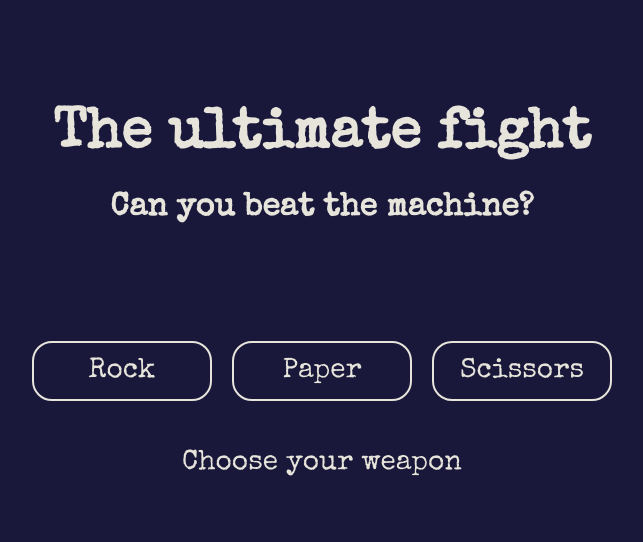
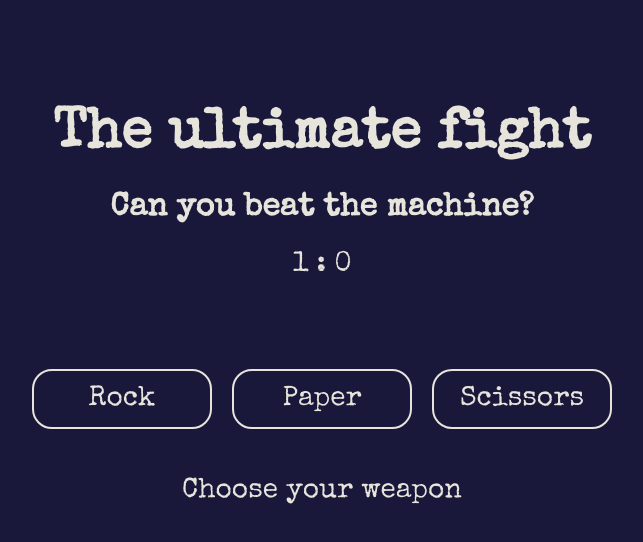
Before and after one commit to Thomsn1337/odin-rock-paper-scissors, a plain HTML site: page index.html in a window 1280 px wide. Both pictures are taken after a click on the button "Rock". Shown: the whole page, without its empty margins (318-961 px from the left). Drawn offline with nearby package versions, Linux system fonts and the light colour scheme.

Commit message:
Refactor winner declaration and implement score panel

```diff
--- a/index.html
+++ b/index.html
@@ -11,7 +11,7 @@
     <header>
       <h1>The ultimate fight</h1>
       <h2>Can you beat the machine?</h2>
-      <div class="score hidden"><span>0</span> : <span>0</span></div>
+      <div class="score hidden"><span id="player-score">0</span> : <span id="computer-score">0</span></div>
     </header>
     <main>
       <div class="buttons">
--- a/src/index.js
+++ b/src/index.js
@@ -1,64 +1,58 @@
 const CHOICES = ["rock", "paper", "scissors"];
+let playerPoints = 0;
+let computerPoints = 0;
+
+const scorePanel = document.querySelector(".score");
+const playerScoreText = document.querySelector("#player-score");
+const computerScoreText = document.querySelector("#computer-score");
 
 function getComputerChoice() {
   const randomNum = Math.floor(Math.random() * CHOICES.length);
   return CHOICES[randomNum];
-};
+}
 
 function getPlayerChoice(button) {
   return button.id;
 }
 
+function declareWinner(playerChoice, computerChoice) {
+  if (playerChoice === computerChoice) return "Tie";
+  else if (
+    (playerChoice === "paper" && computerChoice === "rock") ||
+    (playerChoice === "scissors" && computerChoice === "paper") ||
+    (playerChoice === "rock" && computerChoice === "scissors")
+  )
+    return "Player";
+  else return "Computer";
+}
+
+function updateScore(winner) {
+  if (winner === "Player") {
+    playerPoints++;
+    playerScoreText.textContent = playerPoints;
+    return;
+  } else if (winner === "Computer") {
+    computerScoreText.textContent = computerPoints;
+    computerPoints++;
+    return;
+  } else return;
+}
+
 function playGame() {
+  if (scorePanel.classList.contains("hidden")) {
+    scorePanel.classList.remove("hidden");
+  }
+
   const playerChoice = getPlayerChoice(this);
   const computerChoice = getComputerChoice();
+  const winner = declareWinner(playerChoice, computerChoice);
 
-  console.log(playerChoice);
-  console.log(computerChoice);
+  updateScore(winner);
+  if (playerPoints === 5 || computerPoints === 5) {
+    if (playerPoints > computerPoints) console.log("Player wins");
+    else console.log("Computer wins");
+  }
 }
-
-// const game = () => {
-//   let playerPoints = 0;
-//   let computerPoints = 0;
-
-//   while (true) {
-//     let playerChoice = getPlayerChoice();
-//     let computerChoice = getComputerChoice();
-
-//     let winner = decideWinner(computerChoice, playerChoice);
-//     if (winner === "player") {
-//       playerPoints++;
-//       alert(
-//         `Player won!\nPlayer's points: ${playerPoints}\nComputer's points: ${computerPoints}`,
-//       );
-//       console.log(computerChoice);
-//     }
-//     if (winner === "computer") {
-//       computerPoints++;
-//       alert(
-//         `Computer won!\nPlayer's points: ${playerPoints}\nComputer's points: ${computerPoints}`,
-//       );
-//       console.log(computerChoice);
-//     }
-//     if (winner === "tie") {
-//       alert(
-//         `It's a tie!\nPlayer's points: ${playerPoints}\nComputer's points: ${computerPoints}`,
-//       );
-//       console.log(computerChoice);
-//     }
-
-//     if (playerPoints === 5) {
-//       alert("You won the game!");
-//       break;
-//     }
-//     if (computerPoints === 5) {
-//       alert("The computer won the game!");
-//       break;
-//     }
-//   }
-// };
-
-// game();
 
 const buttons = document.querySelectorAll(".selection");
 buttons.forEach((button) => {
```
Also changed, not shown: 1 other file.
